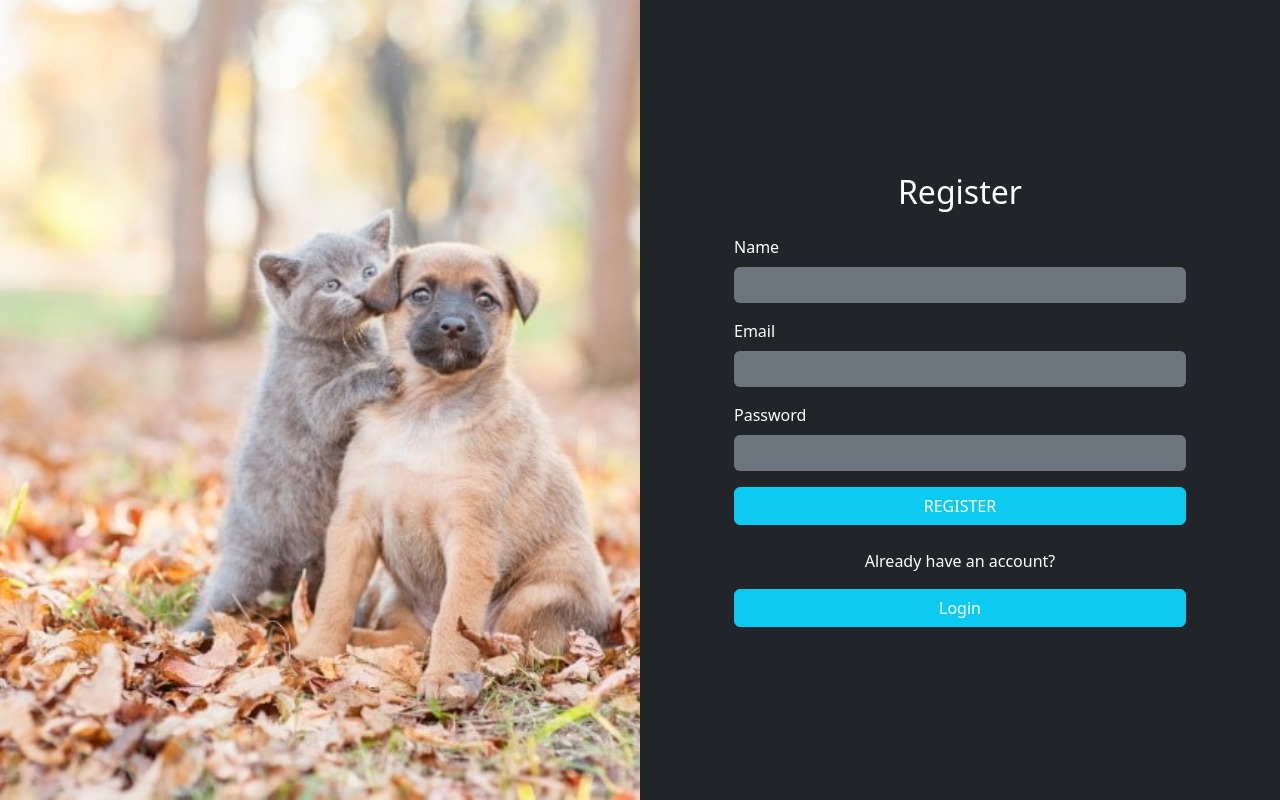
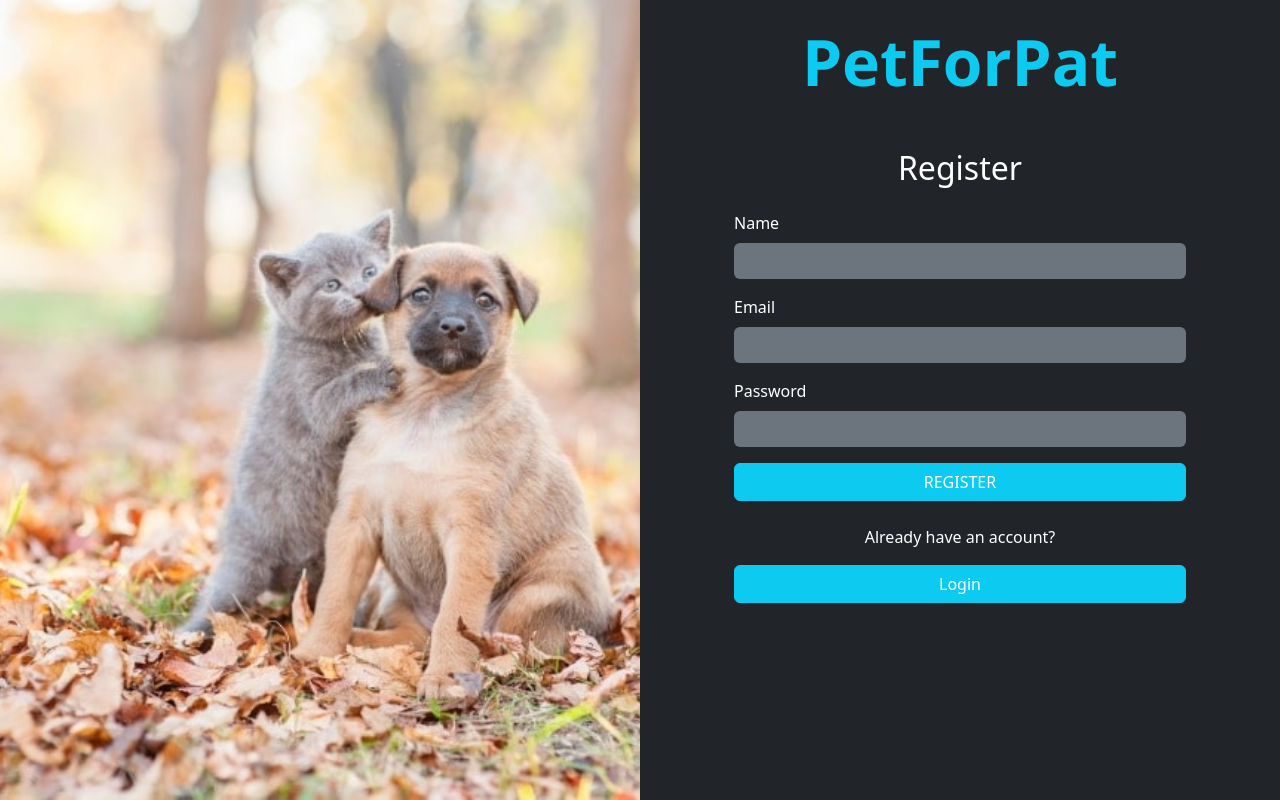
Before and after one commit to sush911/PetAdoptionMern, a React (Vite) app in the folder frontend/: page /signup in a window 1280 px wide. Built offline with nearby package versions, Linux system fonts and the light colour scheme.

Commit message:
fix a bit

```diff
--- a/frontend/src/components/Signin.jsx
+++ b/frontend/src/components/Signin.jsx
@@ -42,7 +42,15 @@ export const Signin = ({ setToken }) => {
           onError={(e) => (e.target.src = 'https://via.placeholder.com/600x800')}
         />
       </div>
-      <div className="col-12 col-md-6 bg-dark d-flex align-items-center justify-content-center">
+      <div className="col-12 col-md-6 bg-dark d-flex flex-column align-items-center justify-content-start pt-4">
+        {/* Title at the top */}
+        <h1
+          className="text-info text-center display-3 fw-bold mb-4"
+          style={{ fontFamily: "'Segoe UI', Tahoma, Geneva, Verdana, sans-serif" }}
+        >
+          PetForPat
+        </h1>
+
         <div className="w-100 p-4" style={{ maxWidth: '500px' }}>
           <h2 className="text-white text-center mb-4">Login</h2>
           {error && <div className="alert alert-danger">{error}</div>}
--- a/frontend/src/components/Signup.jsx
+++ b/frontend/src/components/Signup.jsx
@@ -35,7 +35,15 @@ export const Signup = ({ setToken }) => {
           onError={(e) => (e.target.src = 'https://via.placeholder.com/600x800')}
         />
       </div>
-      <div className="col-12 col-md-6 bg-dark d-flex align-items-center justify-content-center">
+      <div className="col-12 col-md-6 bg-dark d-flex flex-column align-items-center justify-content-start pt-4">
+        {/* Title at the top */}
+        <h1
+          className="text-info text-center display-3 fw-bold mb-4"
+          style={{ fontFamily: "'Segoe UI', Tahoma, Geneva, Verdana, sans-serif" }}
+        >
+          PetForPat
+        </h1>
+
         <div className="w-100 p-4" style={{ maxWidth: '500px' }}>
           <h2 className="text-white text-center mb-4">Register</h2>
           {error && <div className="alert alert-danger">{error}</div>}
```
Also changed, not shown: 1 other file (tests, documents, lock files or other folders).
